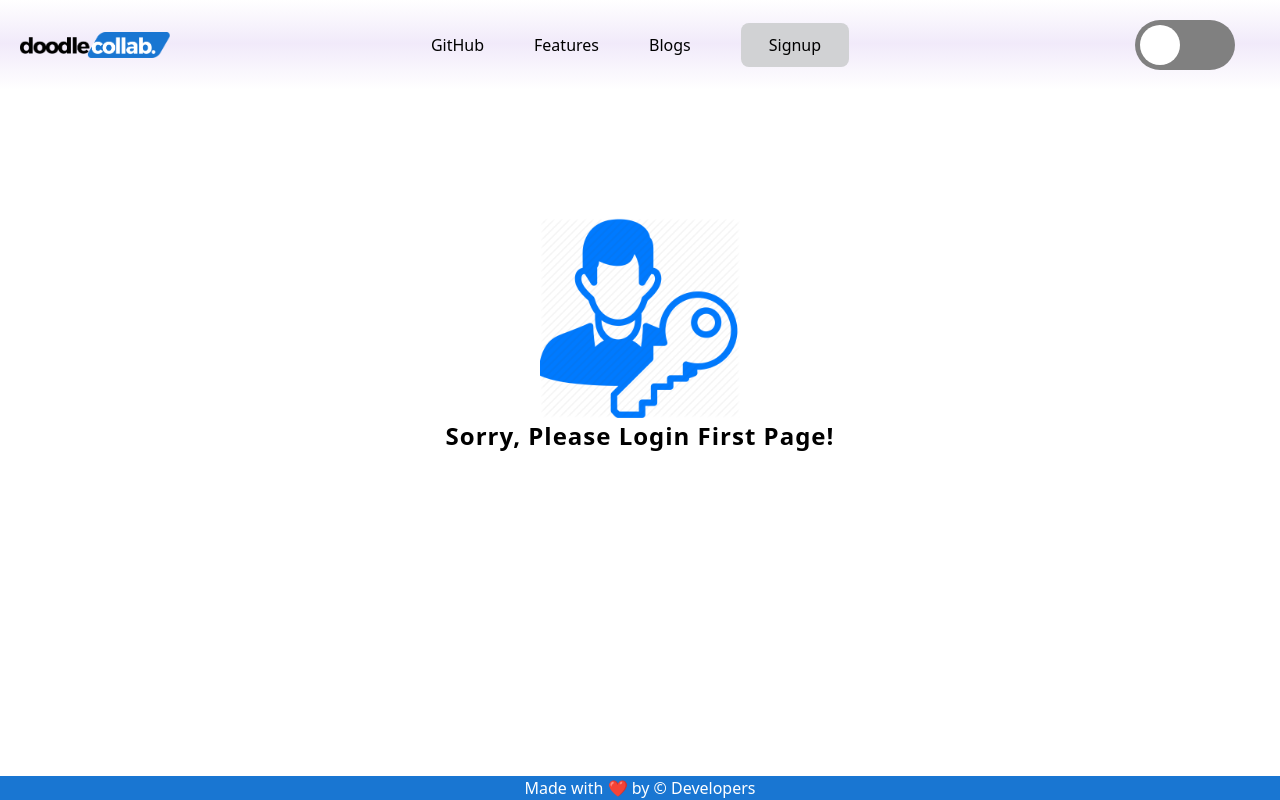
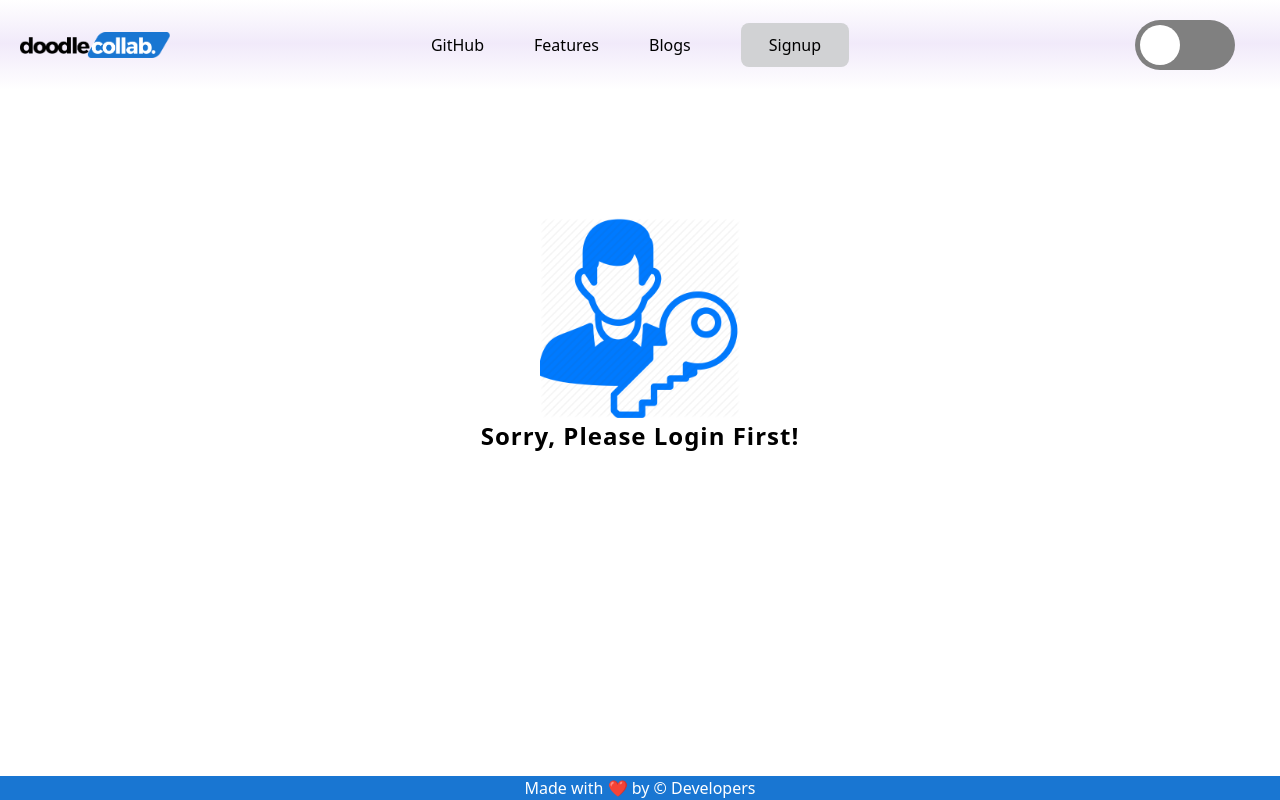
Before and after one commit to WikiPortal/DoodleCollab, a React (Vite) app: page /sketchbook in a window 1280 px wide. Built offline with nearby package versions, Linux system fonts and the light colour scheme.

Commit message:
Update loginRequired.jsx

```diff
--- a/src/pages/Login Required/loginRequired.jsx
+++ b/src/pages/Login Required/loginRequired.jsx
@@ -4,7 +4,7 @@ const LoginRequired = () => {
     return(
         <div className="login-required">
             <img src={login_required} className='login-required-logo'></img>
-            <h1 className="login-message">Sorry, Please Login First Page!</h1>
+            <h1 className="login-message">Sorry, Please Login First!</h1>
         </div>
     )
 };
```
